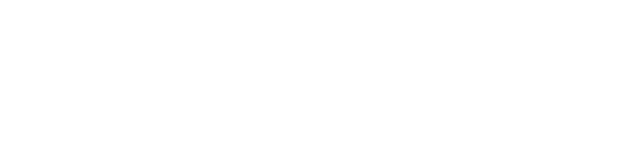
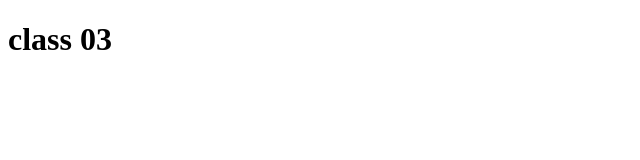
Before and after one commit to sohag7th/class_03_103, a plain HTML site: page index.html in a window 1280 px wide. Shown: the whole page, without its empty margins (0-640 px from the left). Drawn offline with Linux system fonts and the light colour scheme.

Commit message:
update body

```diff
--- a/index.html
+++ b/index.html
@@ -5,5 +5,7 @@
     <meta name="viewport" content="width=device-width, initial-scale=1.0" />
     <title>Document</title>
   </head>
-  <body></body>
+  <body>
+    <h1>class 03</h1>
+  </body>
 </html>
```
